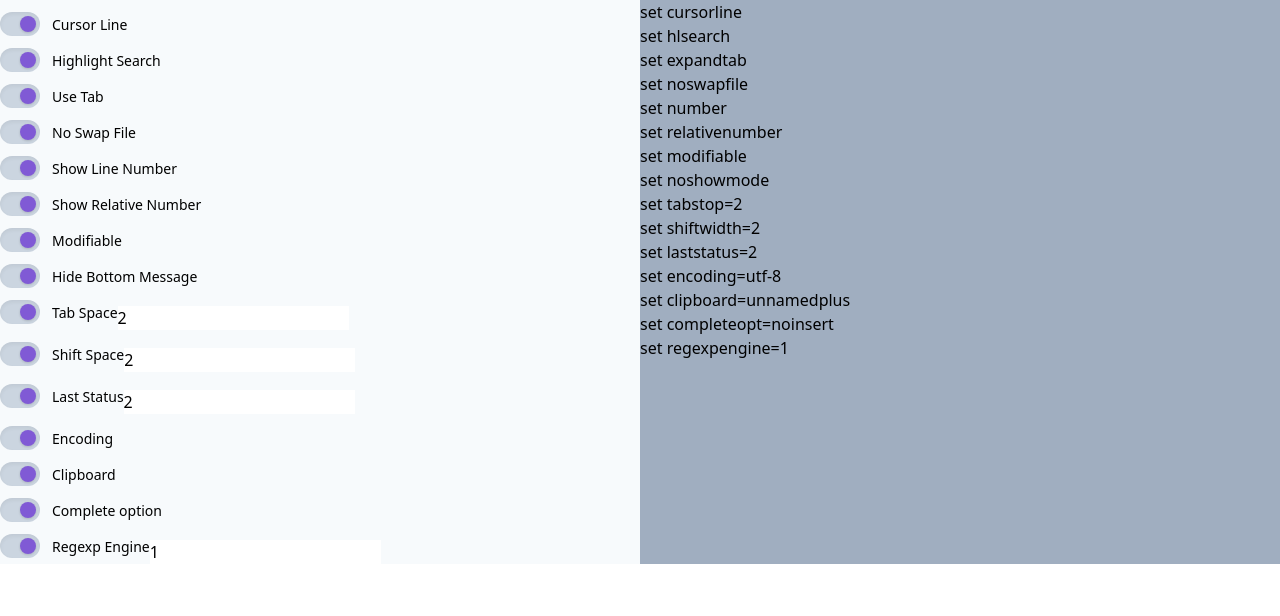
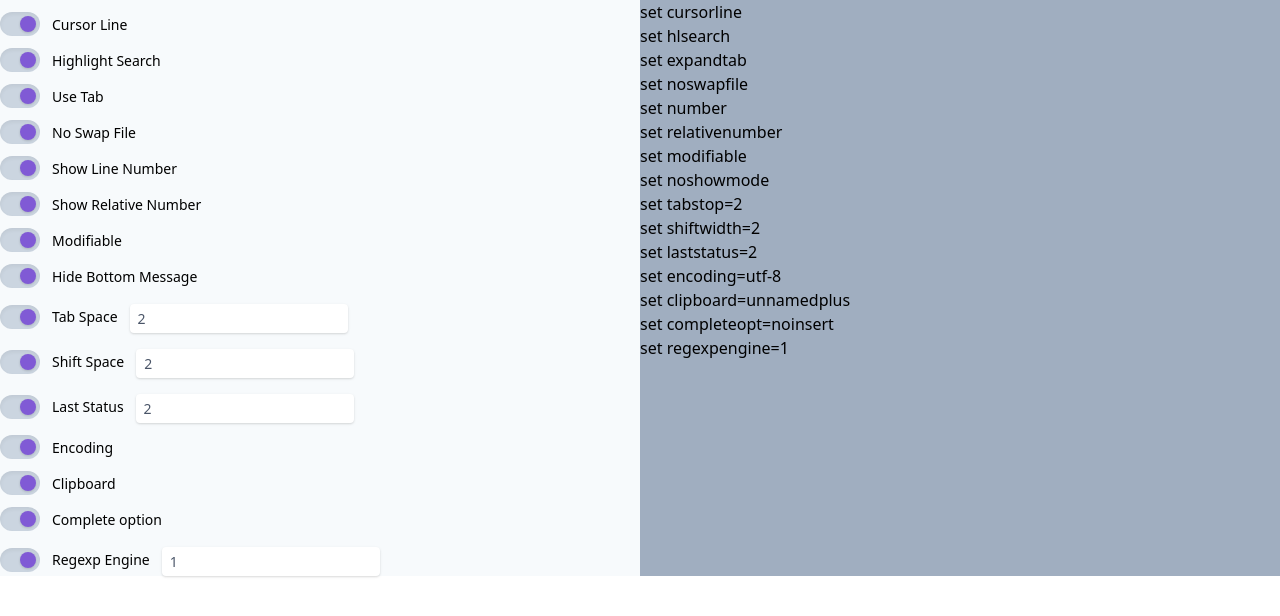
Before and after one commit to tasnimAlam/vim-config-gen, a React (Create React App) app: page / in a window 1280 px wide. Shown: the top 616 px of the page. Built offline with nearby package versions, Linux system fonts and the light colour scheme.

Commit message:
Add number input option

```diff
--- a/src/App.js
+++ b/src/App.js
@@ -24,9 +24,21 @@ function App() {
 		setControls(updatedControls);
 	};
 
+	const onNumberChange = (e, name) => {
+		const updatedControls = {
+			...controls,
+			[name]: { ...controls[name], value: e.target.value || 0 }
+		};
+		setControls(updatedControls);
+	};
+
 	return (
 		<div className="flex">
-			<Controls controls={controls} onToggle={onToggle} />
+			<Controls
+				controls={controls}
+				onToggle={onToggle}
+				onNumberChange={onNumberChange}
+			/>
 			<Display controls={controls} />
 		</div>
 	);
--- a/src/components/Controls.js
+++ b/src/components/Controls.js
@@ -1,13 +1,12 @@
 import React from "react";
 import ToggleButton from "./ToggleButton";
+import NumberInput from "./NumberInput";
 
-const Controls = ({ controls, onToggle }) => {
-	const onNumberChange = () => console.log("changing number");
-
+const Controls = ({ controls, onToggle, onNumberChange }) => {
 	return (
 		<div className="flex-1 bg-gray-100 ">
 			{Object.entries(controls).map(([key, obj]) => (
-				<div key={key}>
+				<div key={key} className="flex">
 					{obj.type === "set" && (
 						<ToggleButton
 							label={obj.text}
@@ -16,15 +15,13 @@ const Controls = ({ controls, onToggle }) => {
 							onClick={onToggle}
 						/>
 					)}
-					{obj.checked === "true" &&
-						obj.hasOwnProperty("value") &&
-						!isNaN(parseInt(obj.value)) && (
-							<input
-								type="number"
-								value={obj.value}
-								onChange={onNumberChange}
-							/>
-						)}
+					{obj.hasOwnProperty("value") && !isNaN(parseInt(obj.value)) && (
+						<NumberInput
+							name={key}
+							settings={obj}
+							onNumberChange={onNumberChange}
+						/>
+					)}
 				</div>
 			))}
 		</div>
--- /dev/null
+++ b/src/components/NumberInput.js
@@ -0,0 +1,18 @@
+import React from "react";
+
+const NumberInput = ({ name, settings, onNumberChange }) => (
+	<div className="mt-4 ml-3 pt-0">
+		<input
+			type="number"
+			placeholder={settings.value}
+			className="px-2 py-1 placeholder-gray-400 text-gray-700 relative bg-white bg-white rounded text-sm shadow outline-none focus:outline-none focus:shadow-outline w-full"
+			min={0}
+			value={parseInt(settings.value)}
+			name={name}
+			onChange={e => onNumberChange(e, name)}
+			disabled={settings.checked !== "true"}
+		/>
+	</div>
+);
+
+export default NumberInput;
```
